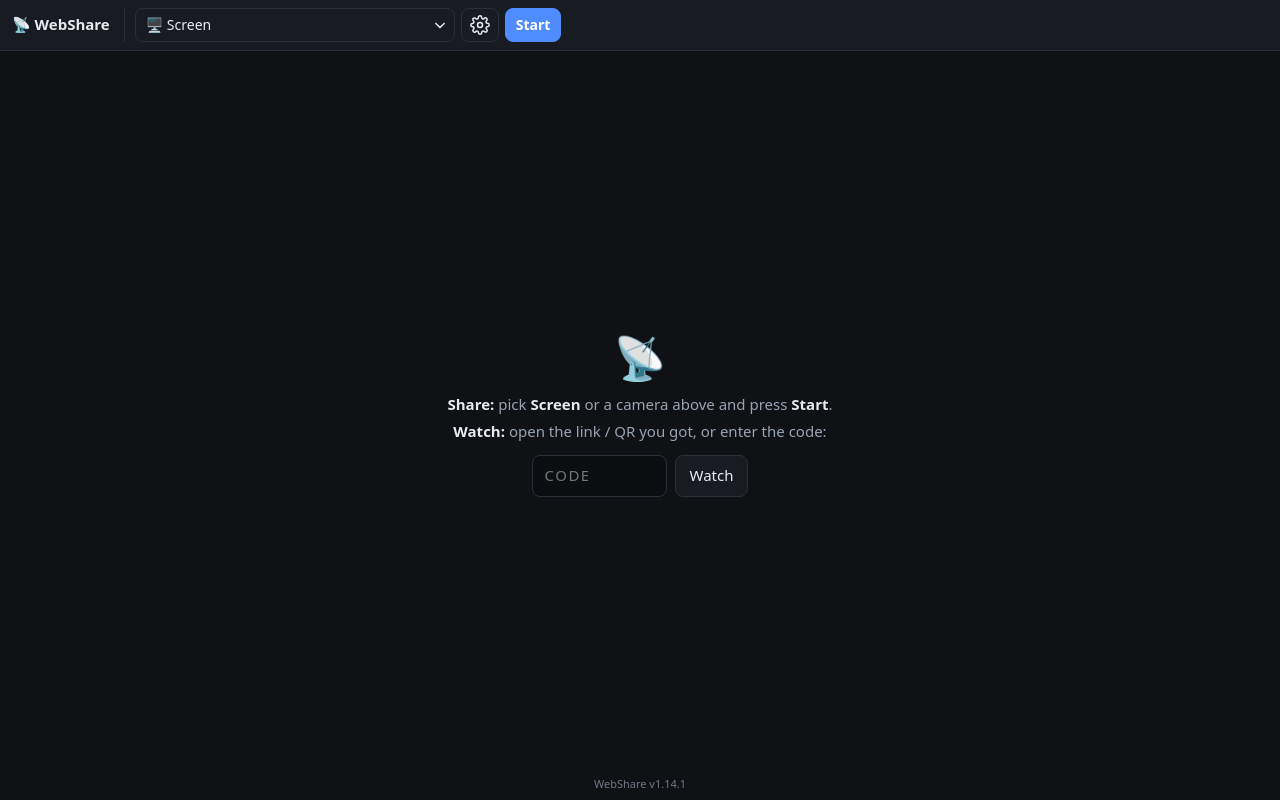
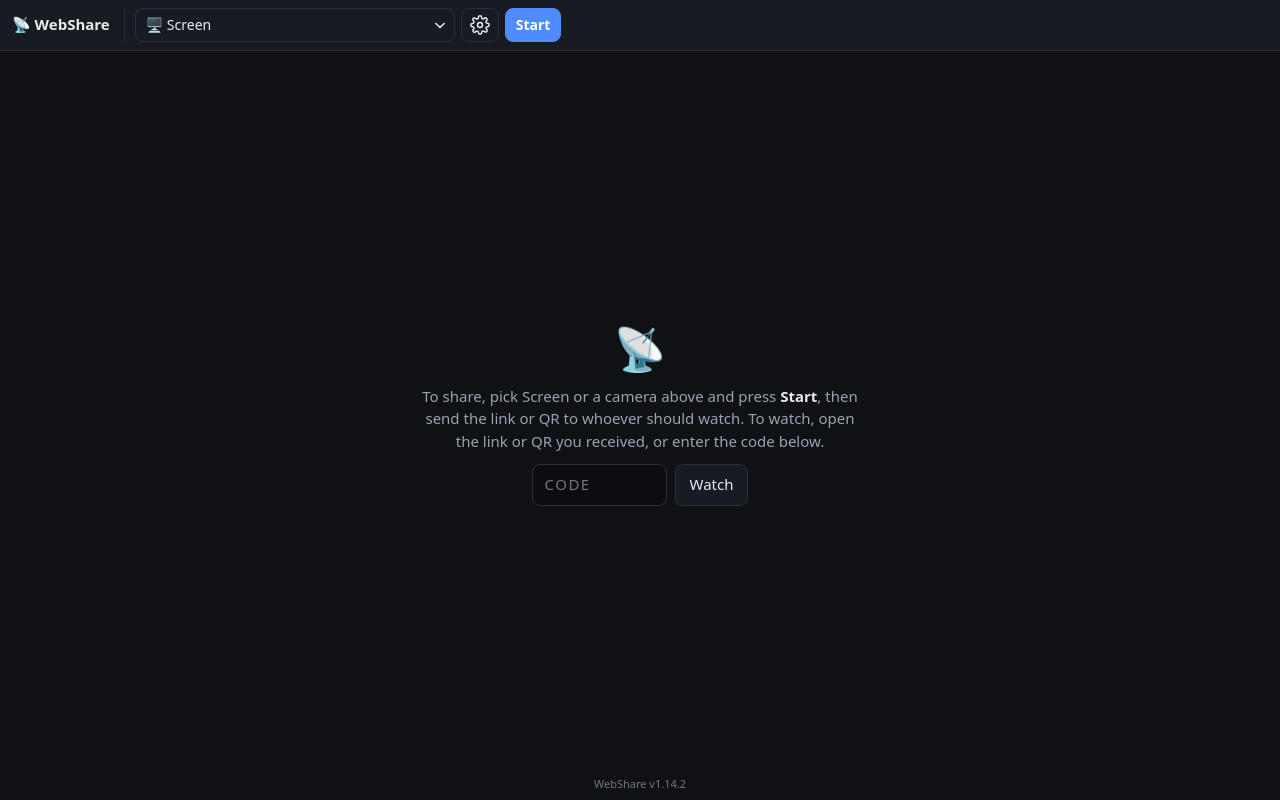
Before and after one commit to umilan/webshare, a website: page docs/index.html in a window 1280 px wide. Drawn offline with Linux system fonts and the light colour scheme.

Commit message:
Single longer instruction text above code input (v1.14.2)
Co-Authored-By: Claude Opus 5.5 <noreply@anthropic.com>
Claude-Session: https://claude.ai/code/session_01RXigPx9G7oB6qxcWpaiyw2

```diff
--- a/docs/index.html
+++ b/docs/index.html
@@ -35,7 +35,7 @@ input[type=text] { font:inherit; color:var(--text); background:#0b0d11; border:1
 #status.live::before { content:''; display:inline-block; width:6px; height:6px; border-radius:50%; background:#fff; margin-right:5px; vertical-align:1px; animation:blink 1.4s infinite; }
 @keyframes blink { 50% { opacity:.25; } }
 #idle { text-align:center; color:var(--muted); }
-#idle p { margin:6px 0; }
+#idle p { margin:6px auto; max-width:440px; line-height:1.5; }
 #idle b { color:var(--text); }
 #idle .row { display:flex; gap:8px; justify-content:center; margin-top:12px; }
 #qrModal { position:fixed; inset:0; z-index:10; background:rgba(8,9,12,.94); display:flex; flex-direction:column; align-items:center; justify-content:center; gap:18px; padding:20px; }
@@ -133,8 +133,7 @@ input[type=text] { font:inherit; color:var(--text); background:#0b0d11; border:1
     </div>
     <div id="idle">
       <div style="font-size:42px">📡</div>
-      <p><b>Share:</b> <span id="hint">pick a source above and press <b>Start</b>.</span></p>
-      <p><b>Watch:</b> open the link / QR you got, or enter the code:</p>
+      <p id="hint"></p>
       <div class="row">
         <input id="joinCode" type="text" placeholder="CODE" maxlength="12" autocomplete="off" autocapitalize="characters">
         <button id="join">Watch</button>
@@ -168,7 +167,7 @@ input[type=text] { font:inherit; color:var(--text); background:#0b0d11; border:1
 
 <script>
 const $ = (id) => document.getElementById(id);
-const APP_VERSION = '1.14.1'; // bump on every published change
+const APP_VERSION = '1.14.2'; // bump on every published change
 const PREFIX = 'webshare-v1-';
 const ALPHABET = 'ABCDEFGHJKLMNPQRSTUVWXYZ23456789';
 const randomCode = () => Array.from(crypto.getRandomValues(new Uint8Array(6)), b => ALPHABET[b % ALPHABET.length]).join('');
@@ -240,8 +239,7 @@ function startHome() {
       + (canScreen ? '' : '<option value="screen" disabled>🖥️ Screen (computers only)</option>');
     if (cur && opts.some(([v]) => v === cur)) $('camera').value = cur;
   }
-  $('hint').innerHTML = canScreen ? 'pick <b>Screen</b> or a camera above and press <b>Start</b>.'
-                                  : 'pick a camera above and press <b>Start</b>.';
+  $('hint').innerHTML = `To share, pick ${canScreen ? 'Screen or a camera' : 'a camera'} above and press <b>Start</b>, then send the link or QR to whoever should watch. To watch, open the link or QR you received, or enter the code below.`;
   listCameras();
 
   async function capture() {
```
